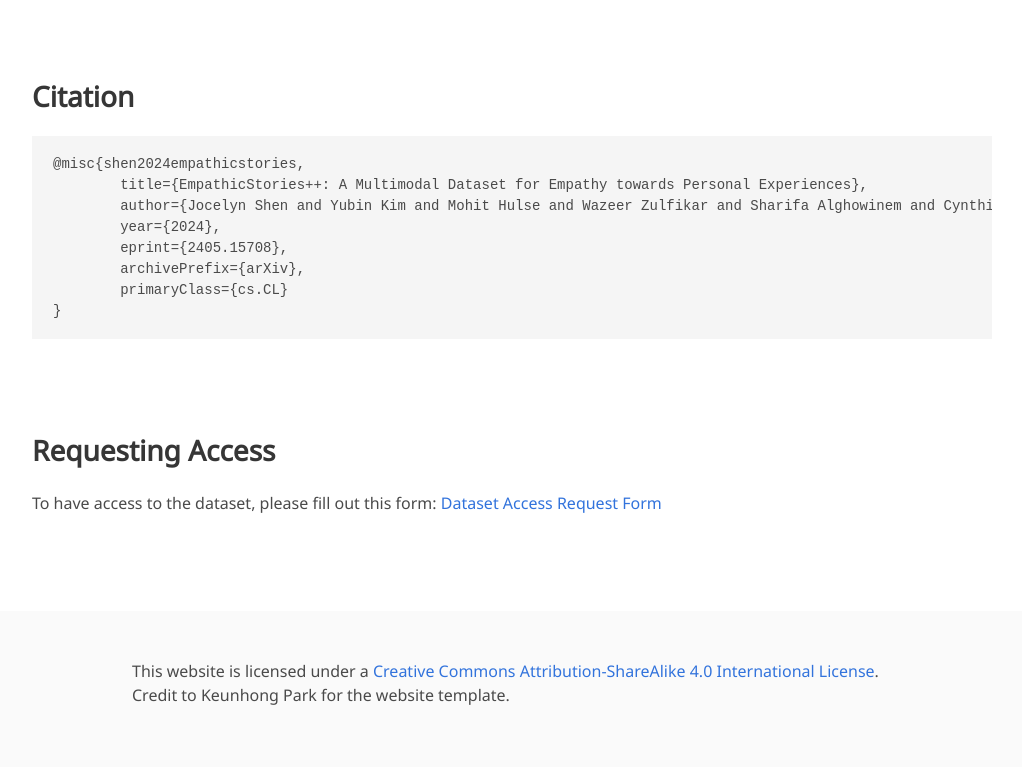
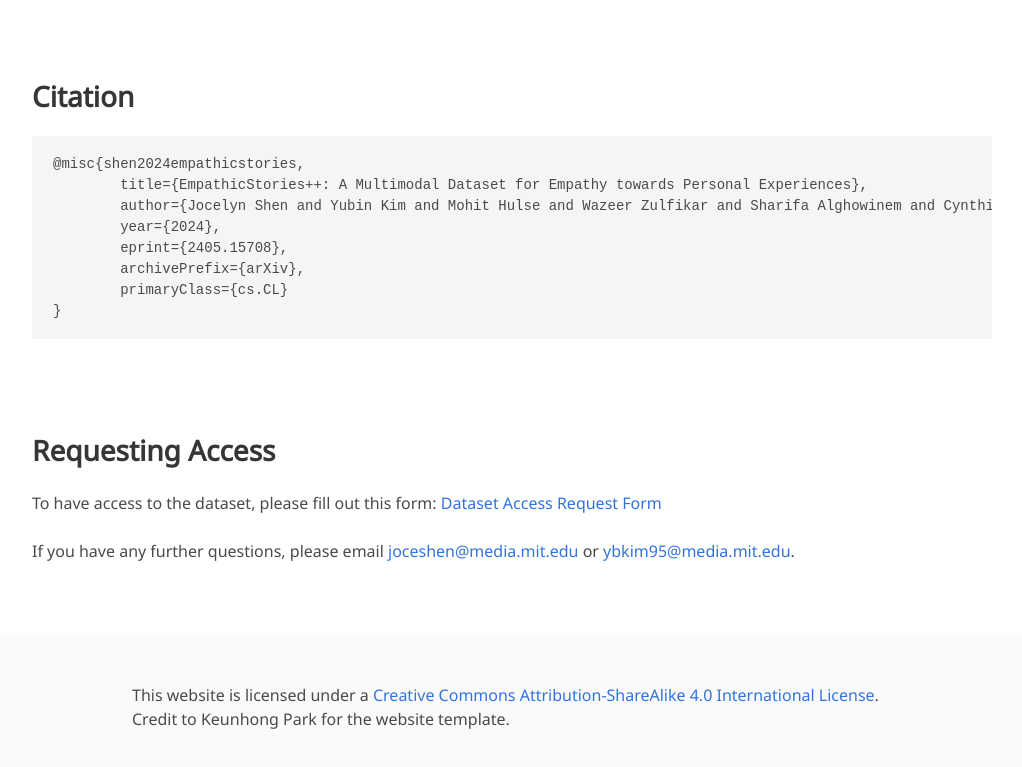
Before and after one commit to mitmedialab/empathic-stories-multimodal, a plain HTML site: page index.html in a window 1280 px wide. Shown: the part 1347-2114 px from the top of the page, without its empty margins (128-1150 px from the left). Drawn offline with nearby package versions, Linux system fonts and the light colour scheme; some icons are missing; a web font is replaced by a local one.

Commit message:
Update index.html

```diff
--- a/index.html
+++ b/index.html
@@ -167,9 +167,10 @@
 	  <div class="container" style="padding-top: 0px;">
 		To have access to the dataset, please fill out this form: <a href="https://forms.gle/JfoLfiyeto7Zt9V86">Dataset Access Request Form</a>
 		<br><br>
+		If you have any further questions, please email <a href="mailto:joceshen@media.mit.edu">joceshen@media.mit.edu</a> or <a href="mailto:ybkim95@media.mit.edu">ybkim95@media.mit.edu</a>.<br>
 	  </div><br>
 	</div>
-  </section>
+</section>
 
 <footer class="footer">
   <div class="container">
```
